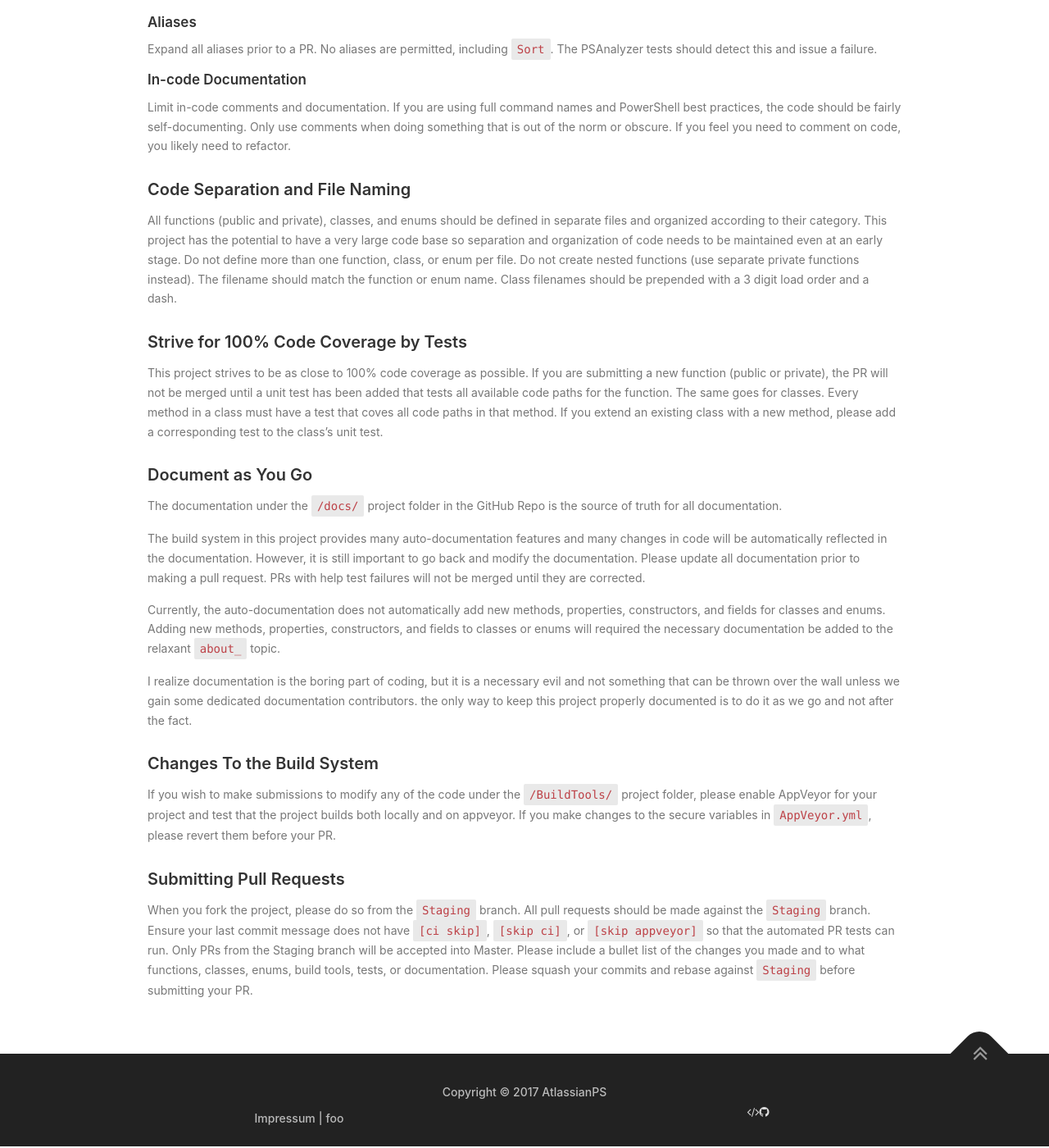
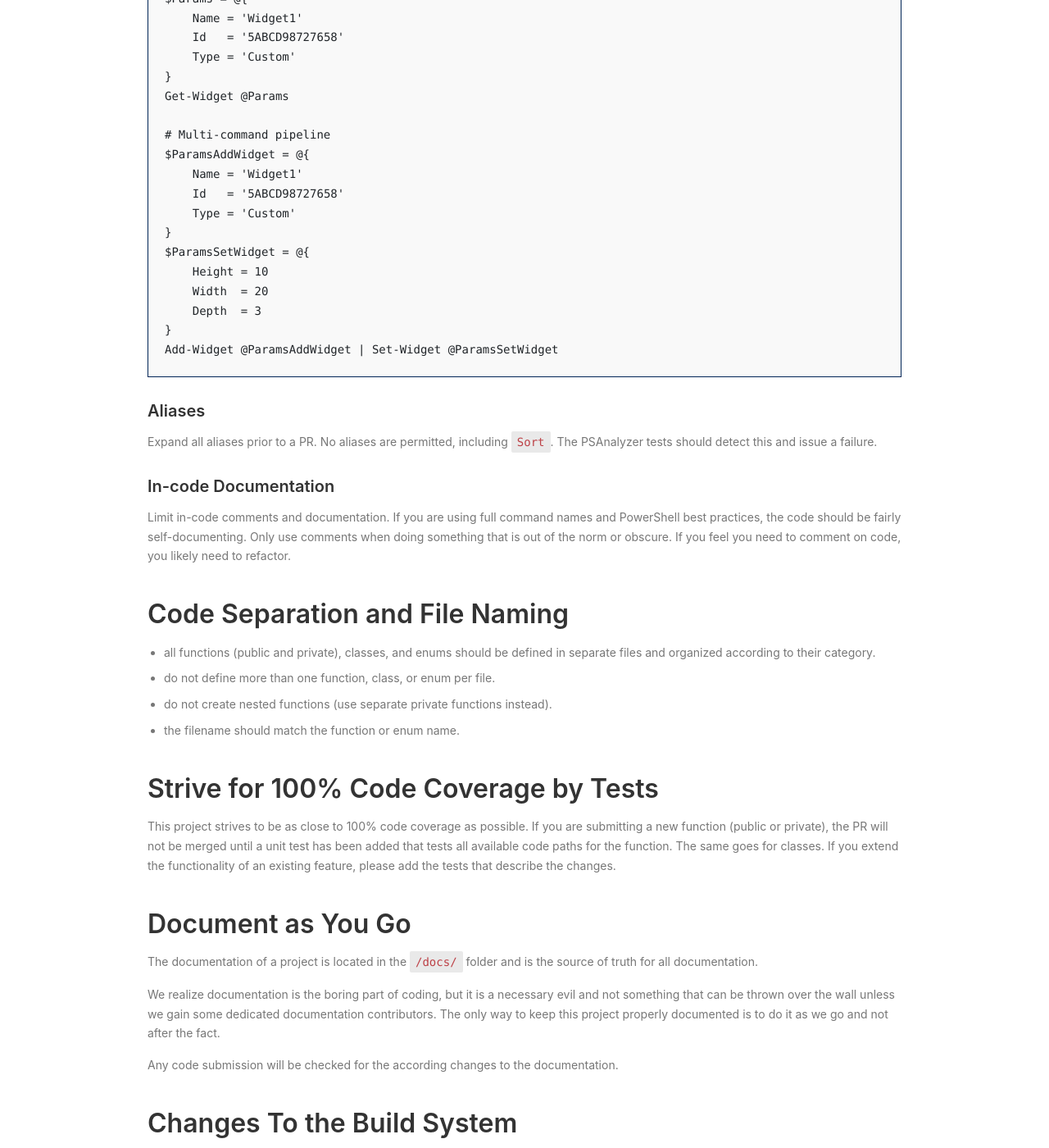
Before and after one commit to AtlassianPS/AtlassianPS.github.io, a Jekyll site: the page built from docs/Contributing/our-guidelines.md, in a window 1280 px wide and 1400 px high, scrolled down 1891 px. Shown: the whole window at 82% size. Built offline with Jekyll 4.4.1, drawn with Linux system fonts in a browser that asks for light colours; nearby versions of some CDN libraries; comment, search, counter and statistics services are not loaded; our own code applies the rules of GitHub Pages for plain Markdown files; some of the changed text lies outside the part shown.

Commit message:
Updated Guidelines

````diff
--- a/docs/Contributing/our-guidelines.md
+++ b/docs/Contributing/our-guidelines.md
@@ -9,46 +9,63 @@
 
 This page describes:
 
-* [.](#.)
+* [Code Formatting and Conventions](#code-formatting-and-conventions)
+  * [Formatting](#formatting)
+  * [Templates](#templates)
+  * [Variable Naming](#variable-naming)
+  * [Function Naming](#function-naming)
+  * [Splatting](#splatting)
+  * [Aliases](#aliases)
+  * [In-code Documentation](#in-code-documentation)
+* [Code Separation and File Naming](#code-separation-and-file-naming)
+* [Strive for 100% Code Coverage by Tests](#strive-for-100-code-coverage-by-tests)
+* [Changes To the Build System](#changes-to-the-build-system)
+* [Submitting Pull Requests](#submitting-pull-requests)
 
-## .
+## Code Formatting and Conventions
 
-### Code Formatting and Conventions
+### Formatting
 
-#### Formatting
+All code must be properly formatted for a PR to be merged.
+For examples of the formatting, take a look around the public functions of the projects.
 
-All code must be properly formatted for a PR to be merged. For examples of the formatting, see source code for `Invoke-RedditRequest`. If you are using VS Code, the following settings should produce the desired code formating:
+If you are using VS Code, the project is already set up to help you with that.
 
-```json
-{
-  "powershell.codeFormatting.openBraceOnSameLine": true,
-  "powershell.codeFormatting.newLineAfterOpenBrace": true,
-  "powershell.codeFormatting.newLineAfterCloseBrace": true,
-  "powershell.codeFormatting.whitespaceBeforeOpenBrace": true,
-  "powershell.codeFormatting.whitespaceBeforeOpenParen": true,
-  "powershell.codeFormatting.whitespaceAroundOperator": true,
-  "powershell.codeFormatting.whitespaceAfterSeparator": true,
-  "powershell.codeFormatting.ignoreOneLineBlock": true,
-  "powershell.codeFormatting.alignPropertyValuePairs": true,
-  "powershell.codeFormatting.preset": "Stroustrup"
+### Templates
+
+_No templates yet. Fill in when available._
+
+### Variable Naming
+
+The naming convention asks for Pascal Case for all parameters, function nouns, method names, property names, field names, etc.
+Local variable, which are created within the function, should be in Camel Case.
+
+Example:
+
+```powershell
+$GlobalVariable = "this is global"
+function Get-GlobalVariable {
+    param(
+        $InputObject,
+        $Filter
+    )
+    $localVariable = "this is local"
+    $global:GlobalVariable
 }
 ```
 
-#### File Header
+Additional Information:
+* [More about special case styles](https://en.wikipedia.org/wiki/Letter_case#Special_case_styles)
 
-All PowerShell files should include a file header. You can use the Plaster templates provided in the project to generate the files for Functions, Classes, and Enums.
+### Function Naming
 
-#### Variable Naming
+Functions should use proper `Verb-Noun` names even on private functions
+and only use [Approved Verbs](https://msdn.microsoft.com/en-us/library/ms714428(v=vs.85).aspx).
 
-All variable names should be Pascal Case. This includes local variables, parameters, function nouns, method names, property names, field names, etc.
+### Splatting
 
-#### Function Naming
-
-Functions should use proper `Verb-Noun` names even on private functions and only use [Approved Verbs](https://msdn.microsoft.com/en-us/library/ms714428(v=vs.85).aspx).
-
-#### Splatting
-
-Use at-splatting whenever a command has 3 or more parameters. Use the `$Params` variable for splatting. If you need to splat more than one command in a pipeline use `$Params<command name>` (e.g. `$ParamsGetContent` ) for each command in the pipeline.
+Use [splatting] whenever a command has 3 or more parameters. Use the `$params` variable for splatting.
+If you need to splat more than one command in a pipeline use `$Params<command name>` (e.g. `$ParamsGetContent` ) for each command in the pipeline.
 
 ```powershell
 # Single command
@@ -73,37 +90,47 @@
 Add-Widget @ParamsAddWidget | Set-Widget @ParamsSetWidget
 ```
 
-#### Aliases
+### Aliases
 
-Expand all aliases prior to a PR. No aliases are permitted, including `Sort`. The PSAnalyzer tests should detect this and issue a failure.
+Expand all aliases prior to a PR.
+No aliases are permitted, including `Sort`.
+The PSAnalyzer tests should detect this and issue a failure.
 
-#### In-code Documentation
+### In-code Documentation
 
-Limit in-code comments and documentation. If you are using full command names and PowerShell best practices, the code should be fairly self-documenting. Only use comments when doing something that is out of the norm or obscure. If you feel you need to comment on code, you likely need to refactor.
+Limit in-code comments and documentation.
+If you are using full command names and PowerShell best practices, the code should be fairly self-documenting.
+Only use comments when doing something that is out of the norm or obscure.
+If you feel you need to comment on code, you likely need to refactor.
 
-### Code Separation and File Naming
+## Code Separation and File Naming
 
-All functions (public and private), classes, and enums should be defined in separate files and organized according to their category. This project has the potential to have a very large code base so separation and organization of code needs to be maintained even at an early stage. Do not define more than one function, class, or enum per file. Do not create nested functions (use separate private functions instead). The filename should match the function or enum name. Class filenames should be prepended with a 3 digit load order and a dash.
+* all functions (public and private), classes, and enums should be defined in separate files and organized according to their category.
+* do not define more than one function, class, or enum per file.
+* do not create nested functions (use separate private functions instead).
+* the filename should match the function or enum name.
 
-### Strive for 100% Code Coverage by Tests
+## Strive for 100% Code Coverage by Tests
 
-This project strives to be as close to 100% code coverage as possible. If you are submitting a new function (public or private), the PR will not be merged until a unit test has been added that tests all available code paths for the function. The same goes for classes. Every method in a class must have a test that coves all code paths in that method. If you extend an existing class with a new method, please add a corresponding test to the class's unit test.
+This project strives to be as close to 100% code coverage as possible.
+If you are submitting a new function (public or private), the PR will not be merged until a unit test has been added that tests all available code paths for the function.
+The same goes for classes.
+If you extend the functionality of an existing feature, please add the tests that describe the changes.
 
+## Document as You Go
 
-### Document as You Go
+The documentation of a project is located in the `/docs/` folder and is the source of truth for all documentation.
 
-The documentation under the `/docs/` project folder in the GitHub Repo is the source of truth for all documentation.
+We realize documentation is the boring part of coding, but it is a necessary evil and not something that can be thrown over the wall unless we gain some dedicated documentation contributors.
+The only way to keep this project properly documented is to do it as we go and not after the fact.
 
-The build system in this project provides many auto-documentation features and many changes in code will be automatically reflected in the documentation. However, it is still important to go back and modify the documentation. Please update all documentation prior to making a pull request. PRs with help test failures will not be merged until they are corrected.
+Any code submission will be checked for the according changes to the documentation.
 
-Currently, the auto-documentation does not automatically add new methods, properties, constructors, and fields for classes and enums. Adding new methods, properties, constructors, and fields to classes or enums will required the necessary documentation be added to the relaxant `about_` topic.
+## Changes To the Build System
 
-I realize documentation is the boring part of coding, but it is a necessary evil and not something that can be thrown over the wall unless we gain some dedicated documentation contributors. the only way to keep this project properly documented is to do it as we go and not after the fact.
+_This chapter must describe how to make changes and test them against AppVeyor/Travis._
 
-### Changes To the Build System
+_Maybe a page dedicated to this topic might be in order._
 
-If you wish to make submissions to modify any of the code under the `/BuildTools/` project folder, please enable AppVeyor for your project and test that the project builds both locally and on appveyor. If you make changes to the secure variables in `AppVeyor.yml`, please revert them before your PR.
-
-### Submitting Pull Requests
-
-When you fork the project, please do so from the `Staging` branch. All pull requests should be made against the `Staging` branch. Ensure your last commit message does not have `[ci skip]`, `[skip ci]`, or `[skip appveyor]` so that the automated PR tests can run. Only PRs from the Staging branch will be accepted into Master. Please include a bullet list of the changes you made and to what functions, classes, enums, build tools, tests, or documentation. Please squash your commits and rebase against `Staging` before submitting your PR.
+<!-- reference-style links -->
+  [splatting]: https://docs.microsoft.com/en-us/powershell/module/microsoft.powershell.core/about/about_splatting
````
